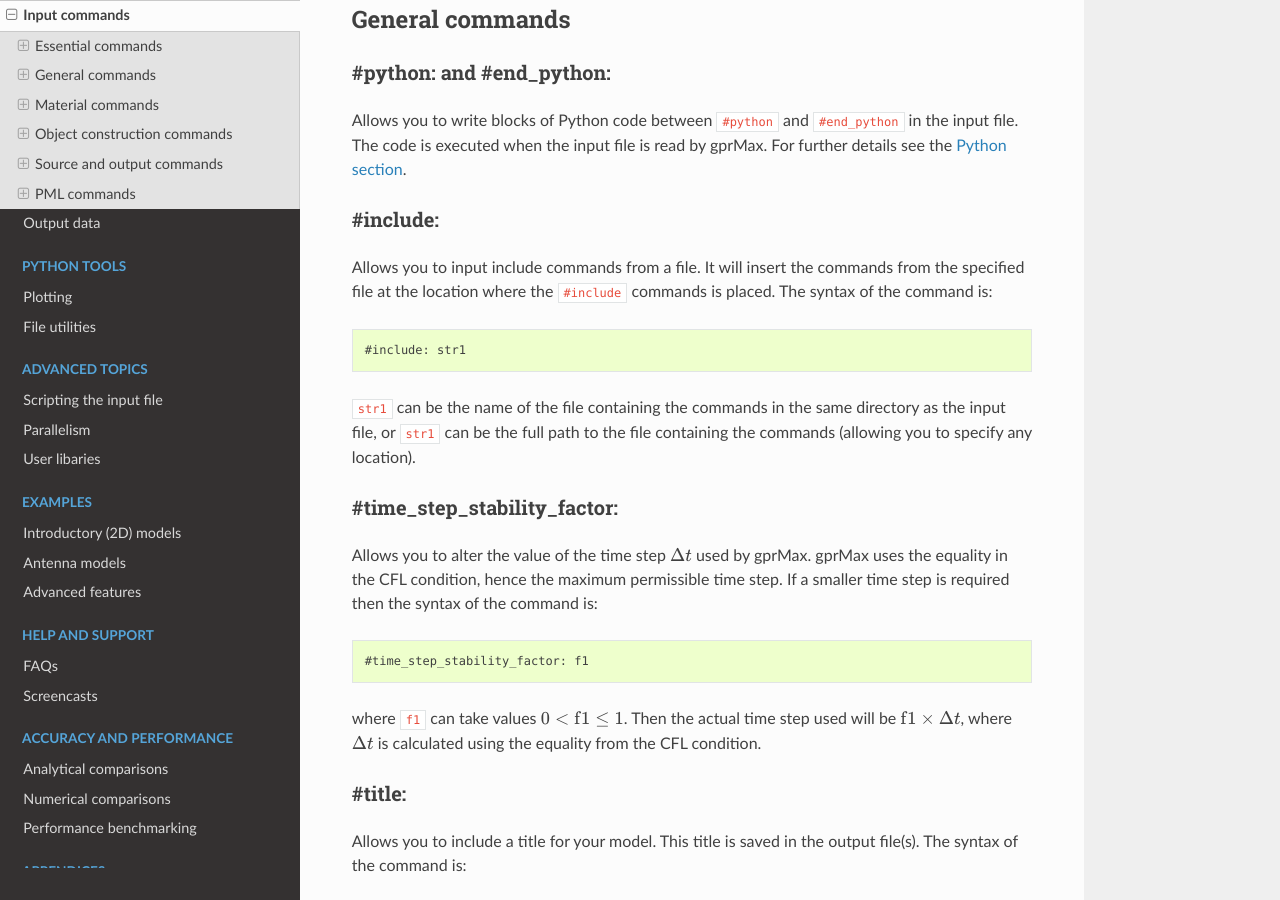
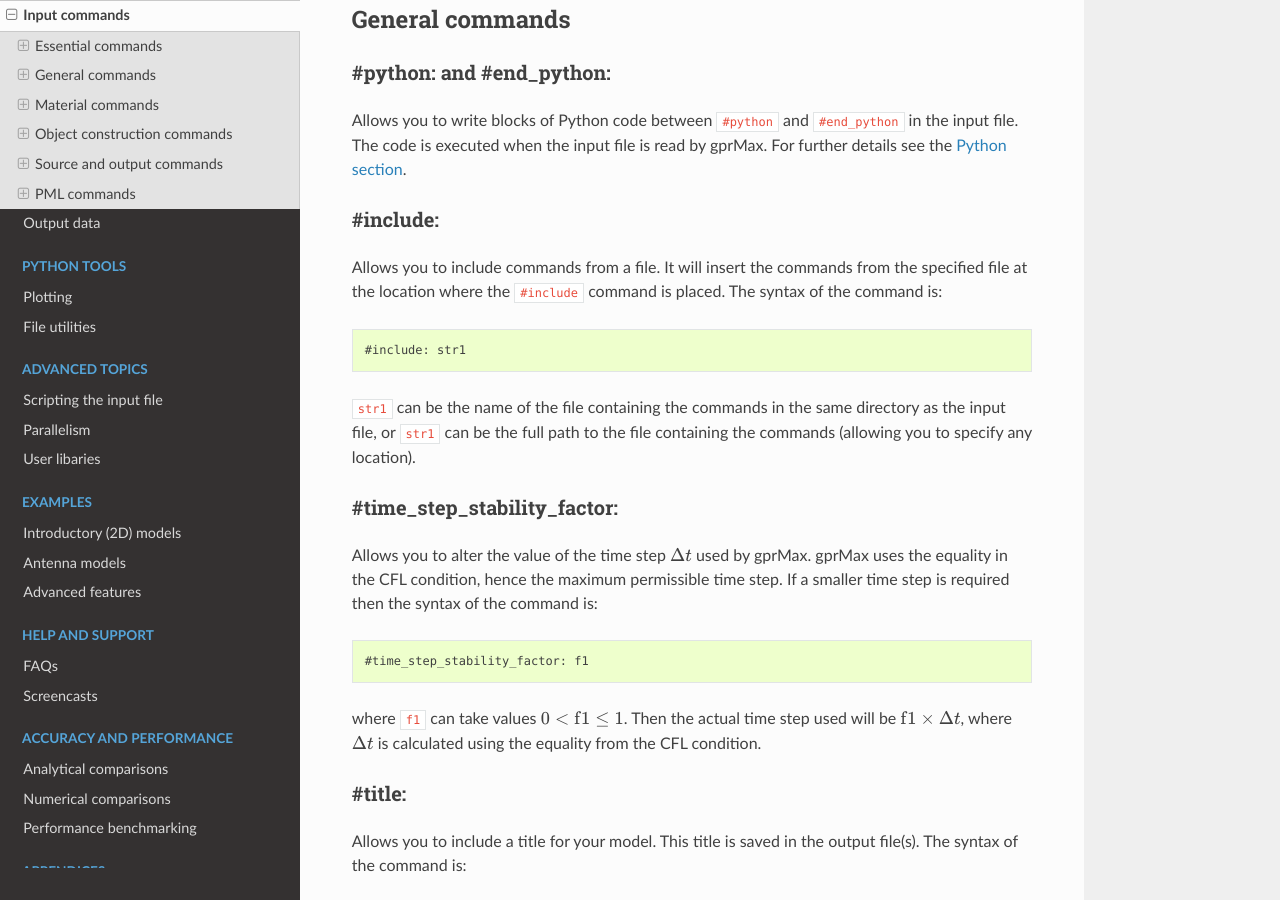
Before and after one commit to gprMax/gprMax, a Sphinx documentation site: the page built from docs/source/input.rst, in a window 1280 px wide and 900 px high, scrolled down 3225 px. Built offline with Sphinx 7.4.7 and the Read the Docs theme 2.0.0, drawn with Linux system fonts in a browser that asks for light colours; pages that are not in the unit, such as notebooks, are missing from menus.

Commit message:
Updated text on include command.

```diff
--- a/docs/source/input.rst
+++ b/docs/source/input.rst
@@ -111,7 +111,7 @@
 #include:
 ---------
 
-Allows you to input include commands from a file. It will insert the commands from the specified file at the location where the ``#include`` commands is placed. The syntax of the command is:
+Allows you to include commands from a file. It will insert the commands from the specified file at the location where the ``#include`` command is placed. The syntax of the command is:
 
 .. code-block:: none
 
```
